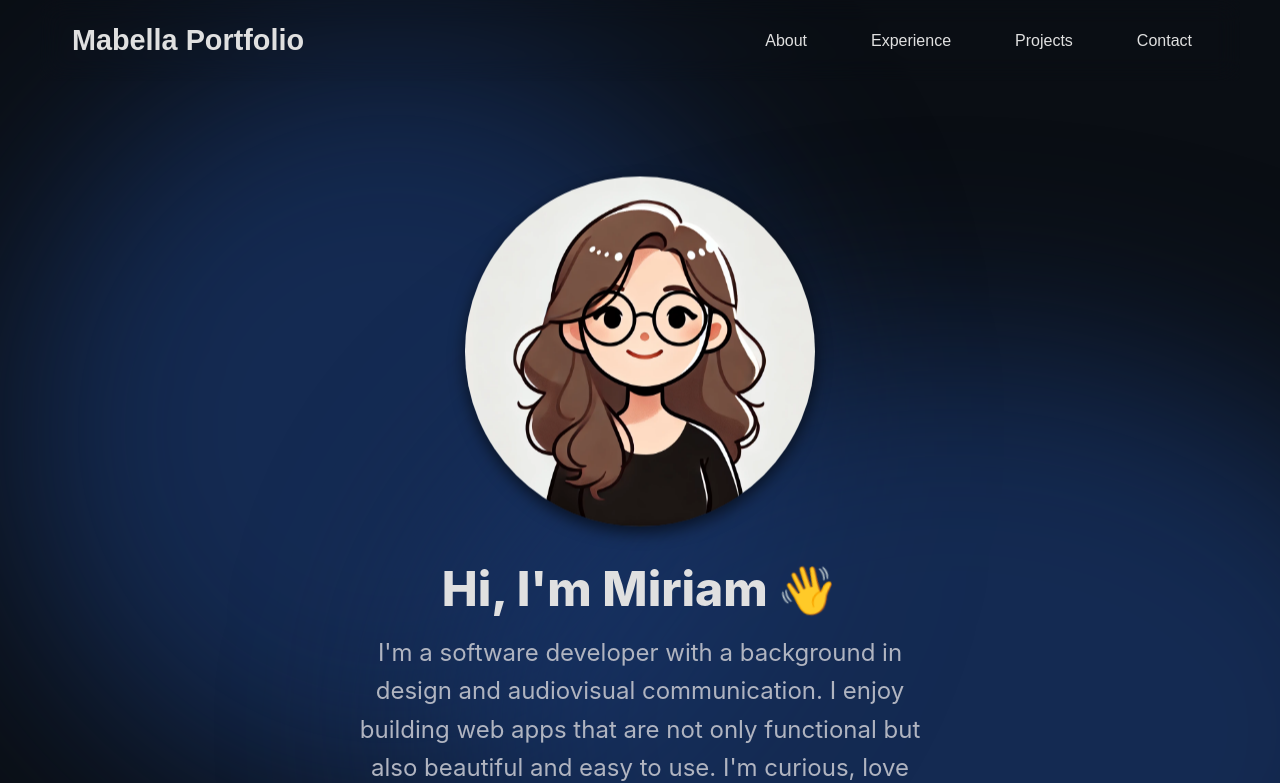
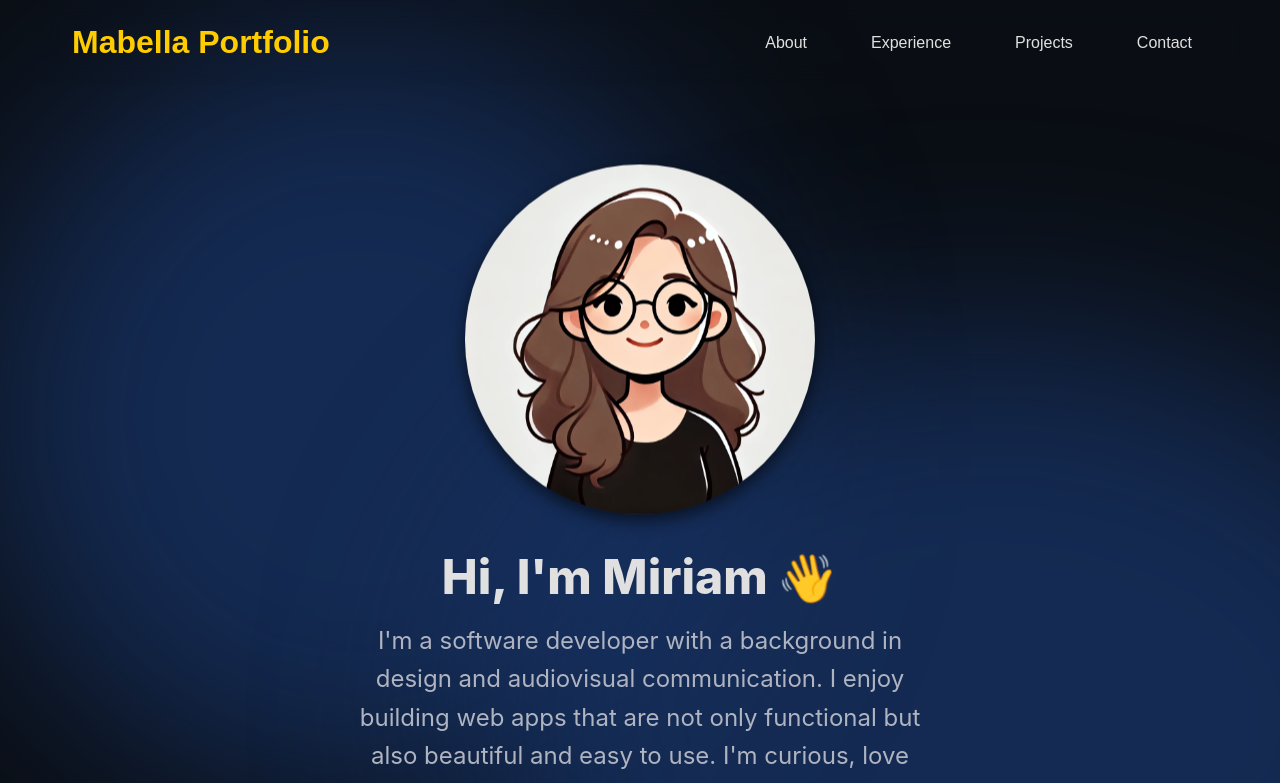
Before and after one commit to bejabeja/portfolio-web, a React (Vite) app: page / in a window 1280 px wide. Shown: the top 783 px of the page. Built offline with nearby package versions, Linux system fonts and the light colour scheme.

Commit message:
improvements

```diff
--- a/package.json
+++ b/package.json
@@ -13,7 +13,8 @@
     "@fontsource/outfit": "^5.1.0",
     "@fontsource/roboto": "^5.1.0",
     "react": "^18.3.1",
-    "react-dom": "^18.3.1"
+    "react-dom": "^18.3.1",
+    "react-router-dom": "^7.7.0"
   },
   "devDependencies": {
     "@eslint/js": "^9.15.0",
--- a/src/App.jsx
+++ b/src/App.jsx
@@ -1,24 +1,65 @@
+import {
+  Route,
+  BrowserRouter as Router,
+  Routes,
+  useLocation,
+} from "react-router-dom";
 import styles from "./App.module.css";
+
+import { useEffect } from "react";
 import About from "./components/About/About";
 import Contact from "./components/Contact/Contact";
 import Experience from "./components/Experience/Experience";
 import Hero from "./components/Hero/Hero";
 import Navbar from "./components/Navbar/Navbar";
 import Projects from "./components/Projects/Projects";
+
+const ScrollToHash = () => {
+  const location = useLocation();
+
+  useEffect(() => {
+    if (location.hash) {
+      const id = location.hash.replace("#", "");
+      const el = document.getElementById(id);
+      if (el) {
+        setTimeout(() => {
+          el.scrollIntoView({ behavior: "smooth" });
+        }, 0);
+      }
+    }
+  }, [location]);
+
+  return null;
+};
+
+const AppRoutes = () => (
+  <div className={styles.App}>
+    <Navbar />
+    <ScrollToHash />
+
+    <Routes>
+      <Route
+        path="/"
+        element={
+          <>
+            <Hero />
+            <About />
+            <Experience />
+            <Projects />
+            <Contact />
+          </>
+        }
+      />
+      {/* <Route path="/designs/:id" element={<DesignDetailPage />} /> */}
+    </Routes>
+  </div>
+);
+
 function App() {
   return (
-    <div className={styles.App}>
-      <Navbar></Navbar>
-
-      <div>
-        <Hero></Hero>
-        <About></About>
-        <Experience></Experience>
-        <Projects></Projects>
-      </div>
-
-      <Contact></Contact>
-    </div>
+    <Router>
+      <AppRoutes />
+    </Router>
   );
 }
 
--- a/src/components/Experience/Experience.module.css
+++ b/src/components/Experience/Experience.module.css
@@ -69,6 +69,7 @@
     display: flex;
     flex-direction: column;
     gap: 1.5rem;
+    padding: 1rem;
 }
 
 .workExperience {
--- a/src/components/Navbar/Navbar.jsx
+++ b/src/components/Navbar/Navbar.jsx
@@ -1,8 +1,15 @@
 import { useState } from "react";
+import { useNavigate } from "react-router-dom";
 import styles from "./Navbar.module.css";
 
 const Navbar = () => {
+  const navigate = useNavigate();
   const [isMenuOpen, setIsMenuOpen] = useState(false);
+
+  const handleNavigation = (sectionId) => {
+    navigate(`/#${sectionId}`);
+    setIsMenuOpen(false);
+  };
 
   const toggleMenu = () => {
     setIsMenuOpen(!isMenuOpen);
@@ -10,9 +17,10 @@ const Navbar = () => {
 
   return (
     <nav className={styles.navbar}>
-      <a className={styles.title} href="/">
+      <button className={styles.title} onClick={() => navigate("/#hero")}>
         Mabella Portfolio
-      </a>
+      </button>
+
       <div className={styles.menu}>
         <button
           className={styles.menuBtn}
@@ -24,19 +32,22 @@ const Navbar = () => {
 
         <ul
           className={`${styles.menuItems} ${isMenuOpen ? styles.menuOpen : ""}`}
-          onClick={toggleMenu}
         >
           <li>
-            <a href="#about">About</a>
+            <button onClick={() => handleNavigation("about")}>About</button>
           </li>
           <li>
-            <a href="#experience">Experience</a>
+            <button onClick={() => handleNavigation("experience")}>
+              Experience
+            </button>
           </li>
           <li>
-            <a href="#projects">Projects</a>
+            <button onClick={() => handleNavigation("projects")}>
+              Projects
+            </button>
           </li>
           <li>
-            <a href="#contact">Contact</a>
+            <button onClick={() => handleNavigation("contact")}>Contact</button>
           </li>
         </ul>
       </div>
--- a/src/components/Navbar/Navbar.module.css
+++ b/src/components/Navbar/Navbar.module.css
@@ -14,12 +14,20 @@
     transition: background-color 0.3s ease;
 }
 
+
 .title {
-    font-size: 1.8rem;
+    all: unset;
+    font-size: 2rem;
     font-weight: 700;
-    text-decoration: none;
-    color: var(--color-accent);
+    color: var(--color-secondary);
+    border-radius: 8px;
+    cursor: pointer;
     transition: color 0.3s ease;
+}
+
+.title:hover {
+
+    color: var(--color-text);
 }
 
 .menu {
@@ -47,6 +55,22 @@
 }
 
 .menuItems a:hover {
+    background-color: var(--color-secondary);
+    color: var(--color-bg);
+}
+
+.menuItems button {
+    all: unset;
+    font-size: 1rem;
+    font-weight: 500;
+    color: var(--color-text);
+    padding: 0.5rem 1rem;
+    border-radius: 8px;
+    cursor: pointer;
+    transition: background-color 0.3s ease, color 0.3s ease;
+}
+
+.menuItems button:hover {
     background-color: var(--color-secondary);
     color: var(--color-bg);
 }
--- a/src/components/Projects/ProjectCard.jsx
+++ b/src/components/Projects/ProjectCard.jsx
@@ -1,17 +1,30 @@
 import styles from "./ProjectCard.module.css";
 
 const ProjectCard = ({ project, isProfessional = false }) => {
-  const { title, description, skills, demo, repository, company, years, link } =
-    project;
+  const {
+    title,
+    description,
+    skills,
+    demo,
+    repository,
+    company,
+    years,
+    link,
+    figma,
+    video,
+  } = project;
   return (
     <div className={styles.container}>
-      {project.image && (
-        <div className={styles.contentImage}>
-          <img
-            src={project.image}
-            alt={`${title} Project Preview`}
-            className={styles.image}
-          />
+      {project.images && (
+        <div className={styles.imageSlider}>
+          {project.images.map((imgSrc, index) => (
+            <img
+              key={index}
+              src={imgSrc}
+              alt={`${title} Screenshot ${index + 1}`}
+              className={styles.image}
+            />
+          ))}
         </div>
       )}
 
@@ -55,8 +68,26 @@ const ProjectCard = ({ project, isProfessional = false }) => {
               Repo
             </a>
           )}
-        </div>
-        <div className={styles.links}>
+          {figma && (
+            <a
+              href={figma}
+              className={styles.link}
+              target="_blank"
+              rel="noopener noreferrer"
+            >
+              Figma
+            </a>
+          )}
+          {video && (
+            <a
+              href={video}
+              className={styles.link}
+              target="_blank"
+              rel="noopener noreferrer"
+            >
+              Video
+            </a>
+          )}
           {link && (
             <a
               href={link}
@@ -64,7 +95,7 @@ const ProjectCard = ({ project, isProfessional = false }) => {
               target="_blank"
               rel="noopener noreferrer"
             >
-              Visit site
+              Visit Site
             </a>
           )}
         </div>
--- a/src/components/Projects/ProjectCard.module.css
+++ b/src/components/Projects/ProjectCard.module.css
@@ -102,6 +102,26 @@
     box-shadow: 0 6px 16px rgba(255, 214, 51, 0.4);
 }
 
+.imageSlider {
+    display: flex;
+    overflow-x: auto;
+    gap: 0.5rem;
+    border-radius: 0.75rem;
+}
+
+.imageSlider img {
+    width: 100%;
+    max-width: 200px;
+    object-fit: cover;
+    border-radius: 0.5rem;
+    flex-shrink: 0;
+    transition: transform 0.3s ease;
+}
+
+.imageSlider img:hover {
+    transform: scale(1.05);
+}
+
 
 @media screen and (min-width: 830px) {
     .container {}
--- a/src/components/Projects/Projects.jsx
+++ b/src/components/Projects/Projects.jsx
@@ -5,6 +5,8 @@ import styles from "./Projects.module.css";
 
 const Projects = () => {
   const [activeTab, setActiveTab] = useState("professional");
+  // const tabs = ["professional", "personal", "design"];
+  const tabs = ["professional", "personal"];
 
   const renderProjects = (projects, isProfessional = false) => (
     <div className={styles.projects}>
@@ -19,36 +21,43 @@ const Projects = () => {
   );
 
   return (
-    <section className={styles.sectionContainer}>
+    <section id="projects" className={styles.sectionContainer}>
       <div className={styles.tabs}>
-        <button
-          className={`${styles.tabButton} ${
-            activeTab === "professional" ? styles.active : ""
-          }`}
-          onClick={() => setActiveTab("professional")}
-        >
-          Professional Projects
-        </button>
-
-        <button
-          className={`${styles.tabButton} ${
-            activeTab === "personal" ? styles.active : ""
-          }`}
-          onClick={() => setActiveTab("personal")}
-        >
-          Personal Projects
-        </button>
+        {tabs.map((tab) => (
+          <button
+            key={tab}
+            className={`${styles.tabButton} ${
+              activeTab === tab ? styles.active : ""
+            }`}
+            onClick={() => setActiveTab(tab)}
+          >
+            {tab === "professional"
+              ? "Professional Projects"
+              : tab === "personal"
+              ? "Personal Projects"
+              : "Designs"}
+          </button>
+        ))}
       </div>
 
       <h2 className={styles.title}>
         {activeTab === "personal"
           ? "Personal Projects"
-          : "Professional Projects"}
+          : activeTab === "professional"
+          ? "Professional Projects"
+          : "Designs"}
       </h2>
 
-      {activeTab === "personal"
-        ? renderProjects(data.projects)
-        : renderProjects(data.professionalProjects, true)}
+      {activeTab === "personal" && renderProjects(data.projects)}
+      {activeTab === "professional" &&
+        renderProjects(data.professionalProjects, true)}
+      {/* {activeTab === "design" && (
+        <div className={styles.projects}>
+          {data.designProjects.map((project, id) => (
+            <DesignCard key={id} project={project} />
+          ))}
+        </div>
+      )} */}
     </section>
   );
 };
--- a/src/data/data.json
+++ b/src/data/data.json
@@ -60,7 +60,7 @@
                 "CSS",
                 "PostgreSQL"
             ],
-            "demo": "https://tobeatraveller-client.vercel.app/",
+            "link": "https://tobeatraveller-client.vercel.app/",
             "repository": "https://github.com/bejabeja/tfm"
         },
         {
@@ -74,7 +74,7 @@
                 "Express",
                 "Styled Components"
             ],
-            "demo": "https://csv-manager-nine.vercel.app/",
+            "link": "https://csv-manager-nine.vercel.app/",
             "repository": "https://github.com/bejabeja/csv_manager"
         },
         {
@@ -88,7 +88,7 @@
                 "Express",
                 "CSS"
             ],
-            "demo": "https://geodata-dashboard-client.vercel.app/",
+            "link": "https://geodata-dashboard-client.vercel.app/",
             "repository": "https://github.com/bejabeja/geodata-dashboard"
         },
         {
@@ -99,7 +99,7 @@
                 "React",
                 "CSS"
             ],
-            "demo": "https://curriculum-three-brown.vercel.app/",
+            "link": "https://curriculum-three-brown.vercel.app/",
             "repository": "https://github.com/bejabeja/curriculum-portfolio"
         }
     ],
@@ -164,5 +164,22 @@
             ],
             "years": "2017-2018"
         }
+    ],
+    "designProjects": [
+        {
+            "title": "To Be A Traveller",
+            "description": "Design of a social travel platform where users can share and explore custom itineraries, and showcase the cities they've visited.",
+            "images": [
+                "/designs/portfolio1.png",
+                "/designs/portfolio2.png",
+                "/designs/portfolio3.png"
+            ],
+            "skills": [
+                "Figma",
+                "UI/UX",
+                "Accessibility"
+            ],
+            "process": "User research through surveys and interviews, wireframing in Figma, prototyping and usability testing."
+        }
     ]
 }
```
Also changed, not shown: 1 other file (tests, documents, lock files or other folders).
